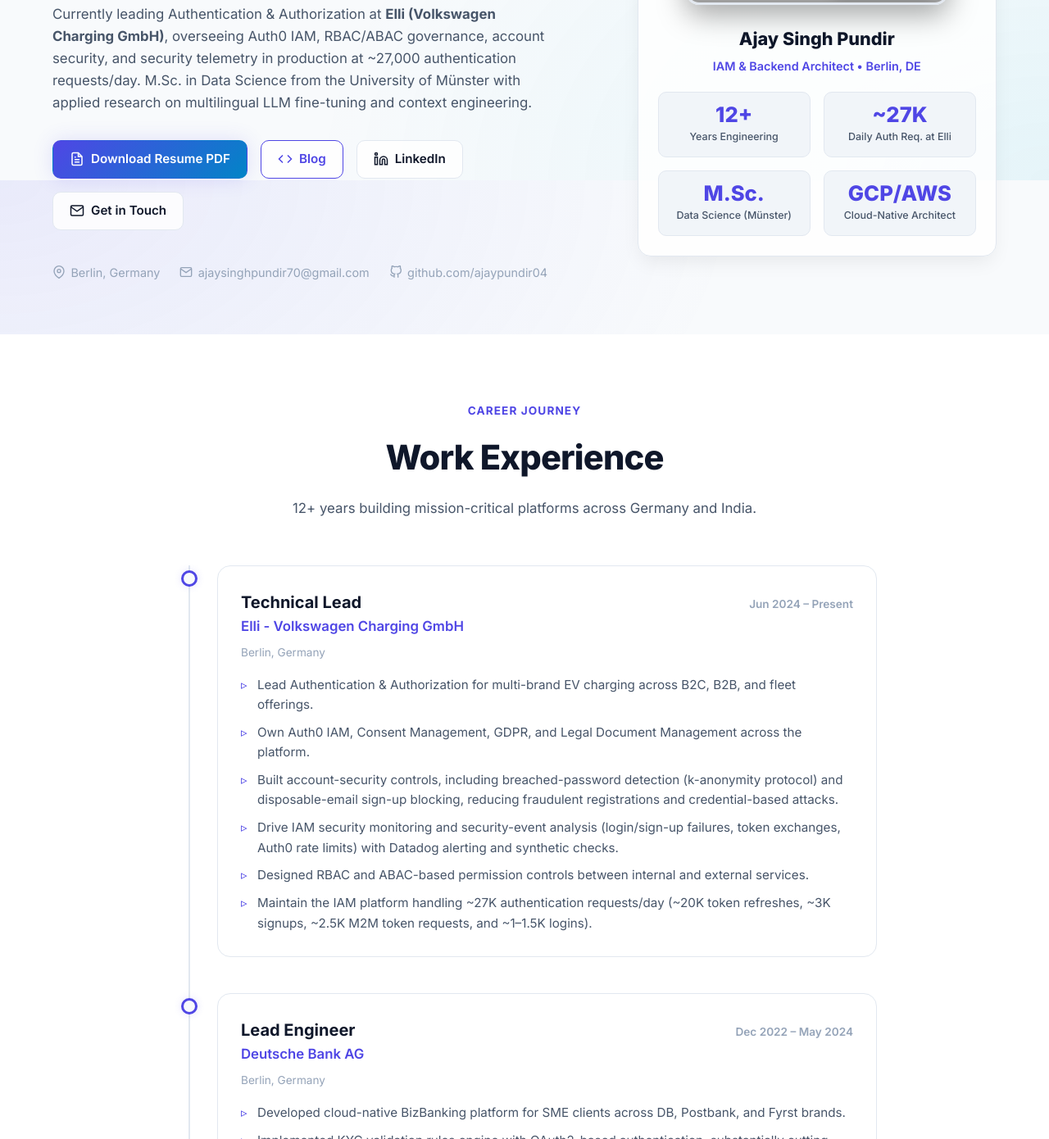
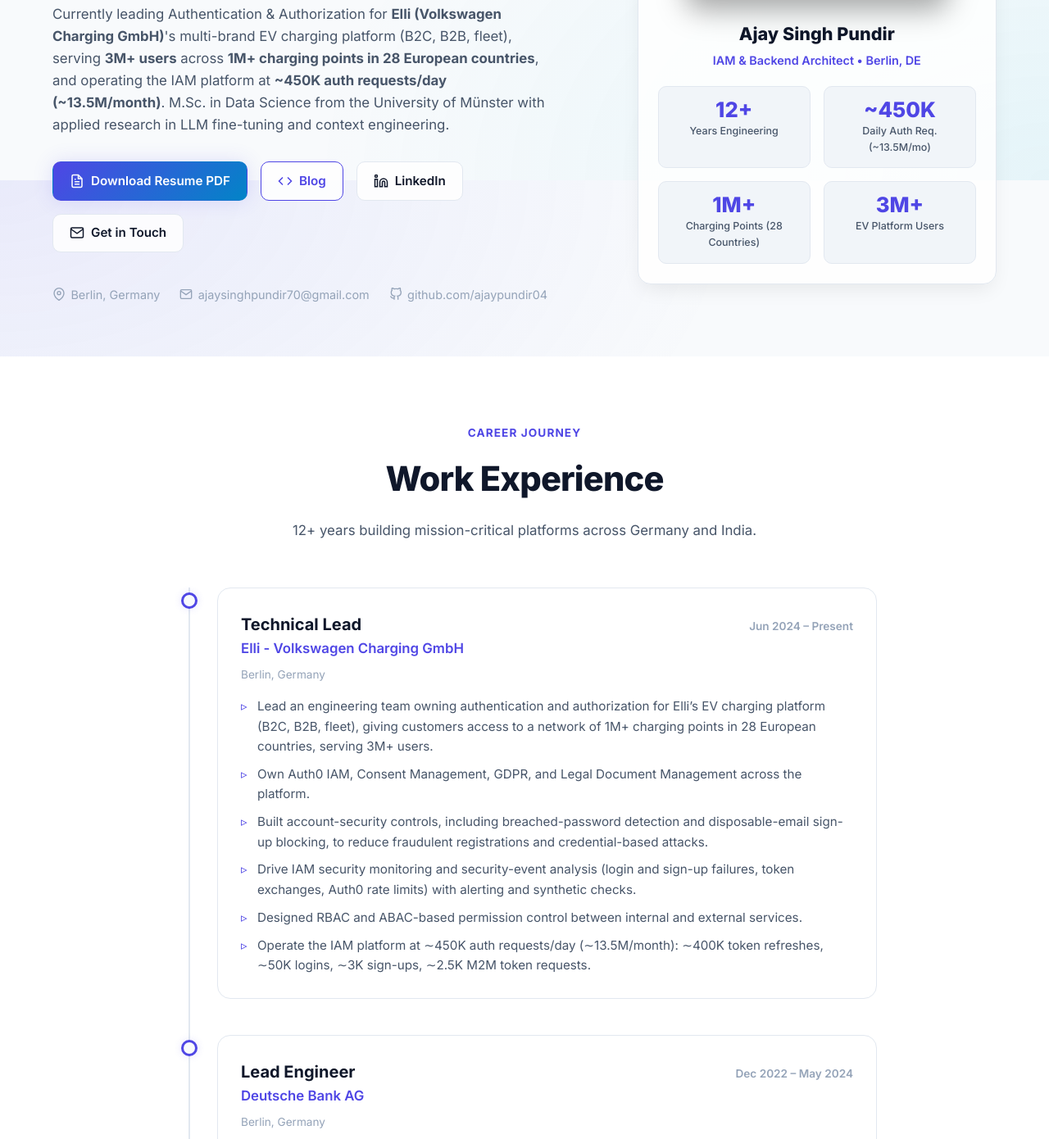
Before and after one commit to ajaypundir04/aj-profile, a plain HTML site: page index.html in a window 1280 px wide. Shown: the part 580-1970 px from the top of the page at 82% size. Drawn offline with Linux system fonts and the light colour scheme; grey boxes are pictures that could not be loaded.

Commit message:
feat: update intro page and experience to reflect latest resume numbers (~450K auth req/day, 1M+ charging points, 3M+ users)

```diff
--- a/index.html
+++ b/index.html
@@ -70,7 +70,7 @@
           12+ years of security-focused backend engineering across banking, automotive, and fintech.
         </p>
         <p class="hero-description">
-          Currently leading Authentication & Authorization at <strong>Elli (Volkswagen Charging GmbH)</strong>, overseeing Auth0 IAM, RBAC/ABAC governance, account security, and security telemetry in production at ~27,000 authentication requests/day. M.Sc. in Data Science from the University of Münster with applied research on multilingual LLM fine-tuning and context engineering.
+          Currently leading Authentication & Authorization for <strong>Elli (Volkswagen Charging GmbH)</strong>'s multi-brand EV charging platform (B2C, B2B, fleet), serving <strong>3M+ users</strong> across <strong>1M+ charging points in 28 European countries</strong>, and operating the IAM platform at <strong>~450K auth requests/day (~13.5M/month)</strong>. M.Sc. in Data Science from the University of Münster with applied research in LLM fine-tuning and context engineering.
         </p>
         <div class="hero-cta">
           <a href="assets/resume_ajay_pundir.pdf" download class="btn btn-primary">
@@ -126,16 +126,16 @@
             <div class="hero-stat-label">Years Engineering</div>
           </div>
           <div class="hero-stat-item">
-            <div class="hero-stat-number">~27K</div>
-            <div class="hero-stat-label">Daily Auth Req. at Elli</div>
+            <div class="hero-stat-number">~450K</div>
+            <div class="hero-stat-label">Daily Auth Req. (~13.5M/mo)</div>
           </div>
           <div class="hero-stat-item">
-            <div class="hero-stat-number">M.Sc.</div>
-            <div class="hero-stat-label">Data Science (Münster)</div>
+            <div class="hero-stat-number">1M+</div>
+            <div class="hero-stat-label">Charging Points (28 Countries)</div>
           </div>
           <div class="hero-stat-item">
-            <div class="hero-stat-number">GCP/AWS</div>
-            <div class="hero-stat-label">Cloud-Native Architect</div>
+            <div class="hero-stat-number">3M+</div>
+            <div class="hero-stat-label">EV Platform Users</div>
           </div>
         </div>
       </div>
@@ -165,12 +165,12 @@
             </div>
             <div class="timeline-location">Berlin, Germany</div>
             <div class="timeline-points">
-              <div class="timeline-point">Lead Authentication & Authorization for multi-brand EV charging across B2C, B2B, and fleet offerings.</div>
+              <div class="timeline-point">Lead an engineering team owning authentication and authorization for Elli’s EV charging platform (B2C, B2B, fleet), giving customers access to a network of 1M+ charging points in 28 European countries, serving 3M+ users.</div>
               <div class="timeline-point">Own Auth0 IAM, Consent Management, GDPR, and Legal Document Management across the platform.</div>
-              <div class="timeline-point">Built account-security controls, including breached-password detection (k-anonymity protocol) and disposable-email sign-up blocking, reducing fraudulent registrations and credential-based attacks.</div>
-              <div class="timeline-point">Drive IAM security monitoring and security-event analysis (login/sign-up failures, token exchanges, Auth0 rate limits) with Datadog alerting and synthetic checks.</div>
-              <div class="timeline-point">Designed RBAC and ABAC-based permission controls between internal and external services.</div>
-              <div class="timeline-point">Maintain the IAM platform handling ~27K authentication requests/day (~20K token refreshes, ~3K signups, ~2.5K M2M token requests, and ~1–1.5K logins).</div>
+              <div class="timeline-point">Built account-security controls, including breached-password detection and disposable-email sign-up blocking, to reduce fraudulent registrations and credential-based attacks.</div>
+              <div class="timeline-point">Drive IAM security monitoring and security-event analysis (login and sign-up failures, token exchanges, Auth0 rate limits) with alerting and synthetic checks.</div>
+              <div class="timeline-point">Designed RBAC and ABAC-based permission control between internal and external services.</div>
+              <div class="timeline-point">Operate the IAM platform at ∼450K auth requests/day (∼13.5M/month): ∼400K token refreshes, ∼50K logins, ∼3K sign-ups, ∼2.5K M2M token requests.</div>
             </div>
           </div>
         </div>
```
Also changed, not shown: 3 other files.
